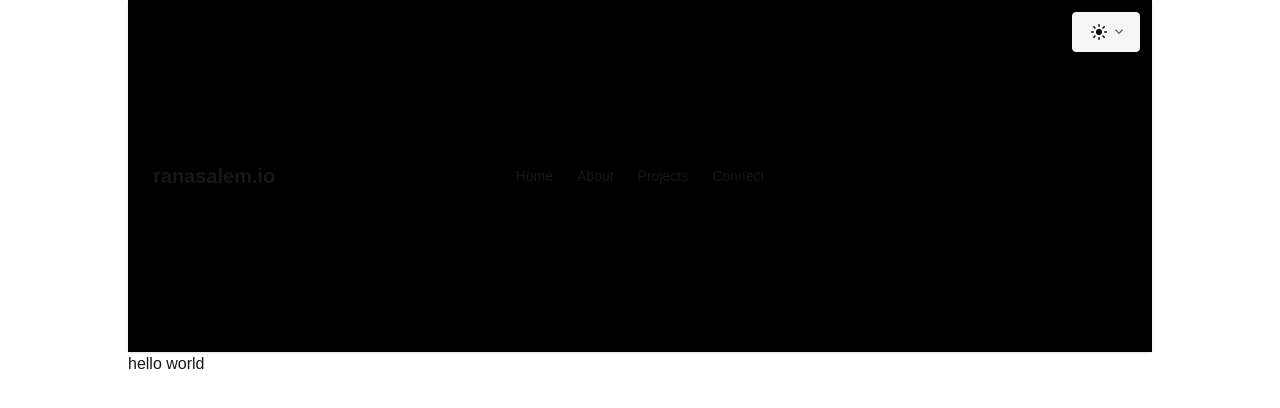
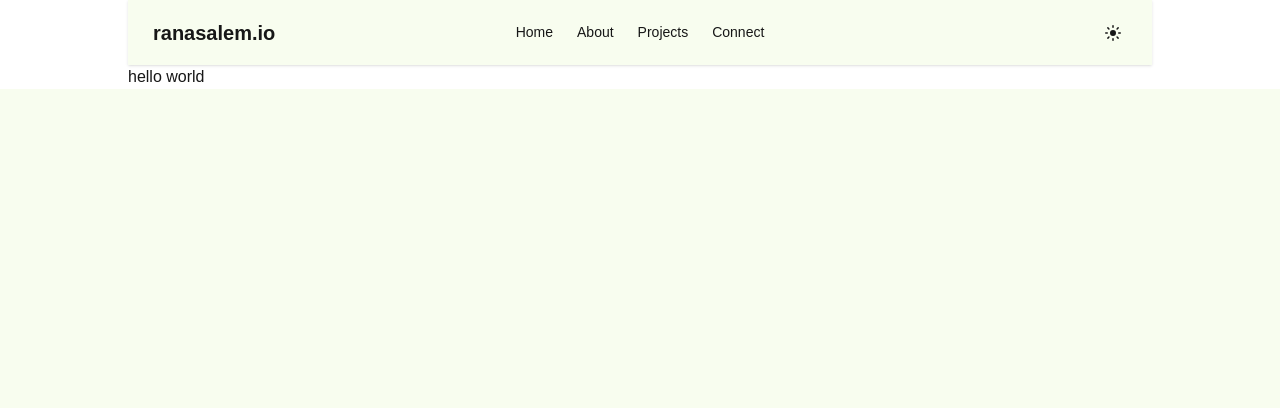
Before and after one commit to rtasalem/ranasalem.io, a Next.js app: page / in a window 1280 px wide. Shown: the top 408 px of the page. Built offline with nearby package versions, Linux system fonts and the light colour scheme.

Commit message:
wip: push what I have so far

```diff
--- a/app/components/navbar/index.tsx
+++ b/app/components/navbar/index.tsx
@@ -4,7 +4,7 @@ import { ThemeToggle } from "./theme-toggle"
 
 export default function Navbar() {
   return (
-    <div className="navbar bg-neutral shadow-sm">
+    <div className="navbar bg-base-100 shadow-sm">
       <div className="navbar-start">
         <NavbarBrand />
       </div>
--- a/app/components/navbar/theme-toggle.tsx
+++ b/app/components/navbar/theme-toggle.tsx
@@ -1,36 +1,37 @@
 export function ThemeToggle() {
   return (
-    <div className="dropdown mb-72">
-      <div tabIndex={0} role="button" className="btn m-1">
+    <div className="dropdown dropdown-end">
+      <div tabIndex={0} role="button" className="btn btn-ghost m-1">
         <svg xmlns="http://www.w3.org/2000/svg" viewBox="0 0 20 20" fill="currentColor" className="size-5">
           <path d="M10 2a.75.75 0 0 1 .75.75v1.5a.75.75 0 0 1-1.5 0v-1.5A.75.75 0 0 1 10 2ZM10 15a.75.75 0 0 1 .75.75v1.5a.75.75 0 0 1-1.5 0v-1.5A.75.75 0 0 1 10 15ZM10 7a3 3 0 1 0 0 6 3 3 0 0 0 0-6ZM15.657 5.404a.75.75 0 1 0-1.06-1.06l-1.061 1.06a.75.75 0 0 0 1.06 1.06l1.06-1.06ZM6.464 14.596a.75.75 0 1 0-1.06-1.06l-1.06 1.06a.75.75 0 0 0 1.06 1.06l1.06-1.06ZM18 10a.75.75 0 0 1-.75.75h-1.5a.75.75 0 0 1 0-1.5h1.5A.75.75 0 0 1 18 10ZM5 10a.75.75 0 0 1-.75.75h-1.5a.75.75 0 0 1 0-1.5h1.5A.75.75 0 0 1 5 10ZM14.596 15.657a.75.75 0 0 0 1.06-1.06l-1.06-1.061a.75.75 0 1 0-1.06 1.06l1.06 1.06ZM5.404 6.464a.75.75 0 0 0 1.06-1.06l-1.06-1.06a.75.75 0 1 0-1.061 1.06l1.06 1.06Z" />
         </svg>
-        <svg
-          width="12px"
-          height="12px"
-          className="inline-block h-2 w-2 fill-current opacity-60"
-          xmlns="http://www.w3.org/2000/svg"
-          viewBox="0 0 2048 2048">
-          <path d="M1799 349l242 241-1017 1017L7 590l242-241 775 775 775-775z"></path>
-        </svg>
       </div>
-      <ul tabIndex={0} className="dropdown-content bg-base-300 rounded-box z-10 w-52 p-2 shadow-2xl">
+      <ul tabIndex={0} className="dropdown-content bg-base-300 rounded-box z-10 w-32 p-2 shadow-2xl">
         <li>
           <input
             type="radio"
             name="theme-dropdown"
-            className="theme-controller w-full btn btn-sm btn-block btn-ghost justify-start"
-            aria-label="Light"
-            value="lofi"
+            className="theme-controller w-full btn btn-sm btn-block btn-ghost justify-end"
+            aria-label="Light mode"
+            value="lemonade"
           />
         </li>
         <li>
           <input
             type="radio"
             name="theme-dropdown"
-            className="theme-controller w-full btn btn-sm btn-block btn-ghost justify-start"
-            aria-label="Dark"
+            className="theme-controller w-full btn btn-sm btn-block btn-ghost justify-end"
+            aria-label="Dark mode"
             value="black"
+          />
+        </li>
+        <li>
+          <input
+            type="radio"
+            name="theme-dropdown"
+            className="theme-controller w-full btn btn-sm btn-block btn-ghost justify-end"
+            aria-label="Rana's mode"
+            value="rana"
           />
         </li>
       </ul>
--- a/app/globals.css
+++ b/app/globals.css
@@ -1,10 +1,43 @@
 @import "tailwindcss";
-@plugin "daisyui"{
-  themes:
-    lofi --default,
-    black --prefersdark
+
+@plugin "daisyui" {
+  themes: lemonade --default, black --prefersdark;
 }
 
+@plugin "daisyui/theme" {
+  name: "rana";
+  default: false;
+  prefersdark: false;
+  color-scheme: "dark";
+  --color-base-100: oklch(28% 0.091 267.935);
+  --color-base-200: oklch(37% 0.146 265.522);
+  --color-base-300: oklch(42% 0.199 265.638);
+  --color-base-content: oklch(98% 0.001 106.423);
+  --color-primary: oklch(89% 0.196 126.665);
+  --color-primary-content: oklch(14% 0.004 49.25);
+  --color-secondary: oklch(80% 0.105 251.813);
+  --color-secondary-content: oklch(28% 0.091 267.935);
+  --color-accent: oklch(66% 0.295 322.15);
+  --color-accent-content: oklch(14% 0.004 49.25);
+  --color-neutral: oklch(42% 0.199 265.638);
+  --color-neutral-content: oklch(98% 0.001 106.423);
+  --color-info: oklch(62% 0.214 259.815);
+  --color-info-content: oklch(98% 0.001 106.423);
+  --color-success: oklch(70% 0.14 182.503);
+  --color-success-content: oklch(98% 0.001 106.423);
+  --color-warning: oklch(85% 0.199 91.936);
+  --color-warning-content: oklch(98% 0.001 106.423);
+  --color-error: oklch(64% 0.246 16.439);
+  --color-error-content: oklch(98% 0.001 106.423);
+  --radius-selector: 0rem;
+  --radius-field: 0rem;
+  --radius-box: 0rem;
+  --size-selector: 0.28125rem;
+  --size-field: 0.28125rem;
+  --border: 1.5px;
+  --depth: 0;
+  --noise: 0;
+}
 
 :root {
   --background: #ffffff;
--- a/app/layout.tsx
+++ b/app/layout.tsx
@@ -28,7 +28,7 @@ export default function RootLayout({
       <body
         className={`${geistSans.variable} ${geistMono.variable} antialiased`}
       >
-        <div className="mx-auto max-w-5xl mb-10">
+        <div className="container mx-auto max-w-5xl">
           <Navbar />
           {children}
         </div>
--- a/app/page.tsx
+++ b/app/page.tsx
@@ -1,6 +1,6 @@
 export default function Home() {
   return (
-    <div>
+    <div className="container mx-auto">
       <h1>hello world</h1>
     </div>
   )
--- a/tailwind.config.js
+++ b/tailwind.config.js
@@ -9,6 +9,7 @@ module.exports = {
     themes: [
       "lofi",
       "black",
+
     ],
   },
 }
```
